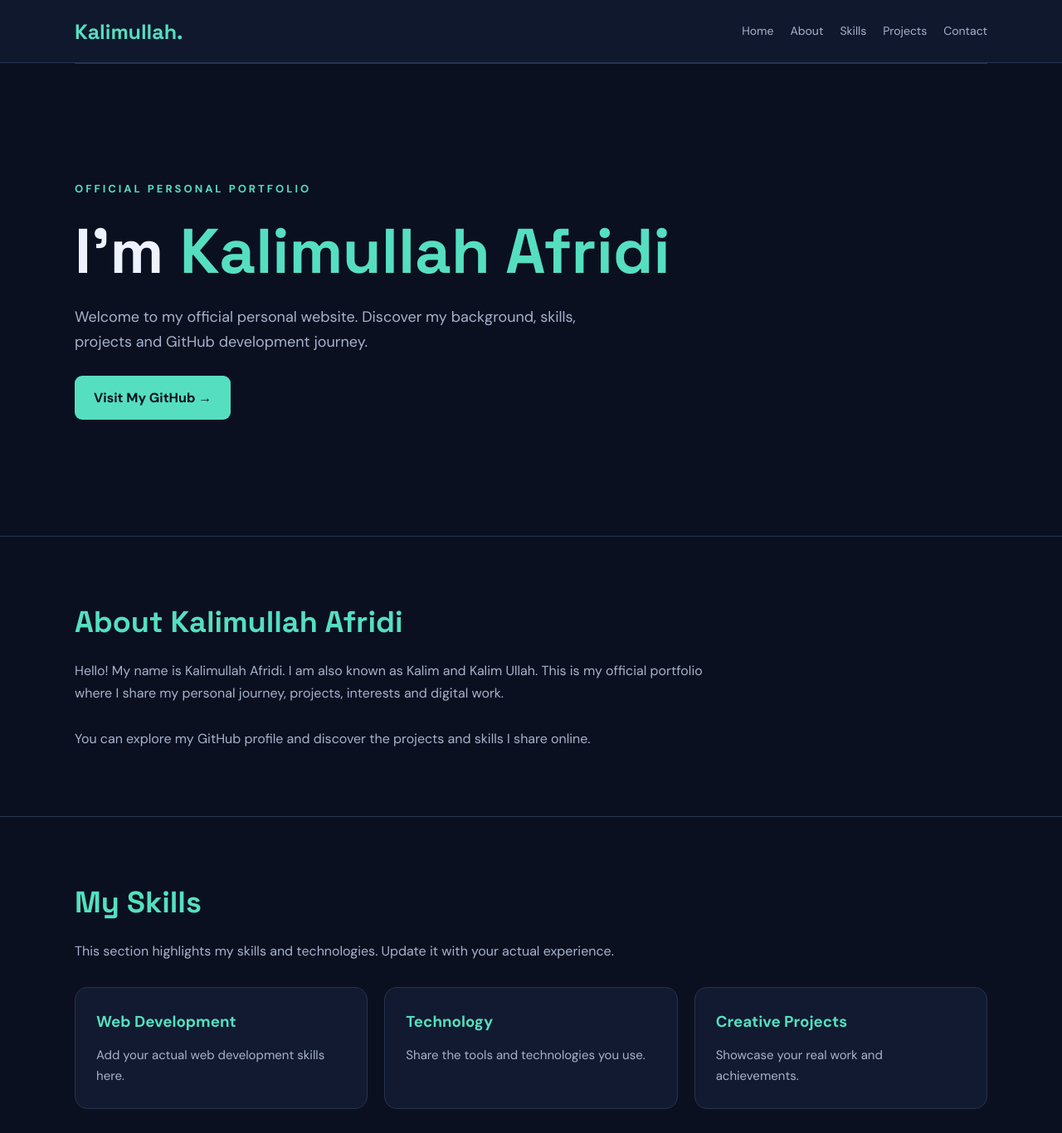
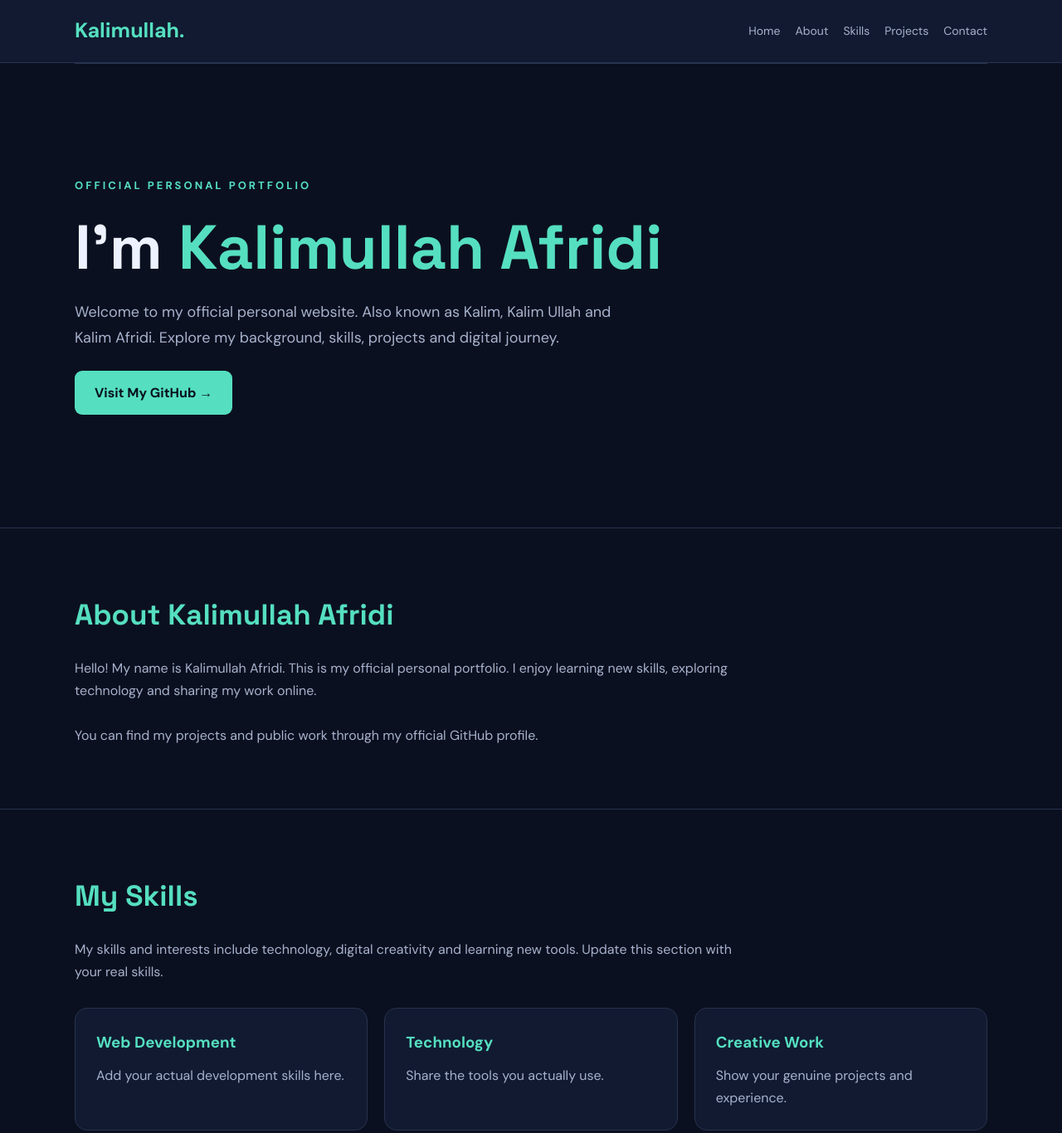
Before and after one commit to kafridi1/kalimullah, a plain HTML site: page index.html in a window 1280 px wide. Shown: the top 1366 px of the page at 83% size. Drawn offline with Linux system fonts and the light colour scheme.

Commit message:
Update index.html

```diff
--- a/index.html
+++ b/index.html
@@ -3,31 +3,32 @@
 <html lang="en">
 <head>
     <meta charset="UTF-8">
-   <meta name="google-site-verification" content="RjecXtKaaRfjfrV7dbvdybVVBD-SKlffAkEPB40-i24" />
     <meta name="viewport" content="width=device-width, initial-scale=1">
 
-    <!-- SEO TITLE -->
-    <title>Kalimullah Afridi | Official Website & Portfolio</title>
+    <!-- WEBSITE TITLE -->
+    <title>Kalimullah Afridi | Official Portfolio & GitHub</title>
 
-    <!-- SEO DESCRIPTION -->
-    <meta name="description" content="Welcome to the official website of Kalimullah Afridi, also known as Kalim and Kalim Ullah. Explore his personal portfolio, GitHub profile, projects and skills.">
+    <!-- GOOGLE VERIFICATION -->
+    <meta name="google-site-verification" content="RjecXtKaaRfjfrV7dbvdybVVBD-SKlffAkEPB40-i24" />
+
+    <!-- SEO META TAGS -->
+    <meta name="description" content="Welcome to the official portfolio of Kalimullah Afridi, also known as Kalim and Kalim Ullah. Discover his projects, skills and GitHub profile.">
 
     <meta name="author" content="Kalimullah Afridi">
     <meta name="robots" content="index, follow">
     <meta name="theme-color" content="#0b1020">
 
-    <!-- CANONICAL URL -->
+    <!-- CANONICAL -->
     <link rel="canonical" href="https://kafridi1.github.io/kalimullah/">
 
     <!-- OPEN GRAPH -->
     <meta property="og:type" content="website">
     <meta property="og:title" content="Kalimullah Afridi | Official Portfolio">
-    <meta property="og:description" content="Explore the official portfolio and GitHub projects of Kalimullah Afridi.">
+    <meta property="og:description" content="Explore the official portfolio, projects and GitHub profile of Kalimullah Afridi.">
     <meta property="og:url" content="https://kafridi1.github.io/kalimullah/">
-    <meta property="og:image" content="https://kafridi1.github.io/kalimullah/og-image.jpg">
 
     <!-- TWITTER -->
-    <meta name="twitter:card" content="summary_large_image">
+    <meta name="twitter:card" content="summary">
     <meta name="twitter:title" content="Kalimullah Afridi">
     <meta name="twitter:description" content="Official personal portfolio and GitHub projects.">
 
@@ -45,25 +46,14 @@
       "url": "https://kafridi1.github.io/kalimullah/",
       "sameAs": [
         "https://github.com/kafridi1"
-      ],
-      "mainEntityOfPage": "https://kafridi1.github.io/kalimullah/"
+      ]
     }
     </script>
 
     <link rel="preconnect" href="https://fonts.googleapis.com">
-    <link rel="preconnect" href="https://fonts.gstatic.com" crossorigin>
     <link href="https://fonts.googleapis.com/css2?family=DM+Sans:wght@400;500;600;700&family=Space+Grotesk:wght@500;600;700&display=swap" rel="stylesheet">
 
     <style>
-    :root {
-        --bg: #0b1020;
-        --panel: #111a30;
-        --text: #eef2ff;
-        --muted: #a7b2cc;
-        --accent: #55dfc0;
-        --line: #27334e;
-    }
-
     * {
         margin: 0;
         padding: 0;
@@ -72,15 +62,15 @@
     }
 
     body {
-        background: var(--bg);
-        color: var(--text);
+        background: #0b1020;
+        color: #eef2ff;
         font-family: 'DM Sans', sans-serif;
         line-height: 1.7;
     }
 
     a {
+        text-decoration: none;
         color: inherit;
-        text-decoration: none;
     }
 
     .container {
@@ -90,8 +80,8 @@
     }
 
     header {
-        background: rgba(17,26,48,.95);
-        border-bottom: 1px solid var(--line);
+        background: #111a30;
+        border-bottom: 1px solid #27334e;
         position: sticky;
         top: 0;
         z-index: 100;
@@ -106,86 +96,89 @@
     }
 
     .logo {
-        font: 700 25px 'Space Grotesk', sans-serif;
-        color: var(--accent);
+        font-size: 25px;
+        font-weight: bold;
+        color: #55dfc0;
     }
 
     .navlinks {
         display: flex;
         flex-wrap: wrap;
-        gap: 20px;
+        gap: 18px;
     }
 
     .navlinks a {
+        color: #a7b2cc;
         font-size: 14px;
-        color: var(--muted);
     }
 
     .navlinks a:hover {
-        color: var(--accent);
+        color: #55dfc0;
     }
 
     .hero {
-        min-height: 570px;
+        min-height: 560px;
         display: flex;
         flex-direction: column;
         justify-content: center;
         align-items: flex-start;
-        padding: 80px 0;
+        padding: 75px 0;
     }
 
-    .eyebrow {
-        color: var(--accent);
-        font-weight: 700;
-        text-transform: uppercase;
+    .tagline {
+        color: #55dfc0;
+        font-size: 13px;
+        font-weight: bold;
         letter-spacing: 3px;
-        font-size: 13px;
     }
 
     h1 {
-        font: 700 clamp(42px, 8vw, 76px)/1.15 'Space Grotesk', sans-serif;
+        font-family: 'Space Grotesk', sans-serif;
+        font-size: clamp(40px, 8vw, 75px);
+        line-height: 1.15;
         margin: 20px 0;
     }
 
     h1 span {
-        color: var(--accent);
+        color: #55dfc0;
     }
 
     .hero p {
+        color: #a7b2cc;
         max-width: 650px;
-        color: var(--muted);
         font-size: 18px;
     }
 
     .btn {
         display: inline-block;
-        background: var(--accent);
+        background: #55dfc0;
         color: #08101e;
-        padding: 13px 23px;
+        padding: 13px 24px;
+        margin-top: 25px;
         border-radius: 9px;
-        font-weight: 700;
-        margin-top: 25px;
+        font-weight: bold;
         transition: .2s;
     }
 
     .btn:hover {
+        background: #8b9cff;
         transform: translateY(-3px);
-        background: #8b9cff;
     }
 
     section {
-        padding: 80px 0;
-        border-top: 1px solid var(--line);
+        padding: 75px 0;
+        border-top: 1px solid #27334e;
     }
 
     h2 {
-        font: 700 36px 'Space Grotesk', sans-serif;
-        color: var(--accent);
-        margin-bottom: 22px;
+        font-family: 'Space Grotesk', sans-serif;
+        font-size: 35px;
+        color: #55dfc0;
+        margin-bottom: 20px;
     }
 
     section p {
-        color: var(--muted);
+        color: #a7b2cc;
         max-width: 800px;
     }
 
@@ -197,8 +190,8 @@
     }
 
     .card {
-        background: var(--panel);
-        border: 1px solid var(--line);
+        background: #111a30;
+        border: 1px solid #27334e;
         padding: 25px;
         border-radius: 15px;
         transition: .25s;
@@ -206,16 +199,12 @@
 
     .card:hover {
         transform: translateY(-5px);
-        border-color: var(--accent);
+        border-color: #55dfc0;
     }
 
     .card h3 {
-        color: var(--accent);
-        margin-bottom: 12px;
-    }
-
-    .card p {
-        font-size: 15px;
+        color: #55dfc0;
+        margin-bottom: 10px;
     }
 
     .contact {
@@ -227,33 +216,33 @@
     }
 
     footer {
-        background: var(--panel);
+        background: #111a30;
+        padding: 25px;
         text-align: center;
-        padding: 25px;
-        color: var(--muted);
+        color: #a7b2cc;
     }
 
     @media(max-width:650px) {
         nav {
             flex-direction: column;
-            padding: 17px 0;
+            padding: 18px 0;
         }
 
         .navlinks {
             justify-content: center;
-            gap: 13px;
+            gap: 12px;
         }
 
         .hero {
-            min-height: 470px;
+            min-height: 450px;
         }
 
         section {
-            padding: 60px 0;
+            padding: 55px 0;
         }
 
         h2 {
-            font-size: 30px;
+            font-size: 29px;
         }
     }
     </style>
@@ -264,7 +253,7 @@
 <header>
     <div class="container">
         <nav>
-            <a class="logo" href="#home">Kalimullah.</a>
+            <a href="#home" class="logo">Kalimullah.</a>
 
             <div class="navlinks">
                 <a href="#home">Home</a>
@@ -279,119 +268,117 @@
 
 <main>
 
-    <!-- HOME -->
     <section class="hero container" id="home">
-        <div class="eyebrow">Official Personal Portfolio</div>
+        <div class="tagline">OFFICIAL PERSONAL PORTFOLIO</div>
 
         <h1>I'm <span>Kalimullah Afridi</span></h1>
 
         <p>
             Welcome to my official personal website.
-            Discover my background, skills, projects
-            and GitHub development journey.
+            Also known as Kalim, Kalim Ullah and Kalim Afridi.
+            Explore my background, skills, projects and
+            digital journey.
         </p>
 
-        <a class="btn" href="https://github.com/kafridi1"
+        <a class="btn"
+           href="https://github.com/kafridi1"
            target="_blank" rel="noopener noreferrer">
-            Visit My GitHub →
+           Visit My GitHub →
         </a>
     </section>
 
-    <!-- ABOUT -->
     <section id="about">
         <div class="container">
             <h2>About Kalimullah Afridi</h2>
 
             <p>
                 Hello! My name is Kalimullah Afridi.
-                I am also known as Kalim and Kalim Ullah.
-                This is my official portfolio where I share
-                my personal journey, projects, interests
-                and digital work.
+                This is my official personal portfolio.
+                I enjoy learning new skills, exploring technology
+                and sharing my work online.
             </p>
 
             <br>
 
             <p>
-                You can explore my GitHub profile and
-                discover the projects and skills I share online.
+                You can find my projects and public work
+                through my official GitHub profile.
             </p>
         </div>
     </section>
 
-    <!-- SKILLS -->
     <section id="skills">
         <div class="container">
             <h2>My Skills</h2>
 
             <p>
-                This section highlights my skills and
-                technologies. Update it with your actual experience.
+                My skills and interests include technology,
+                digital creativity and learning new tools.
+                Update this section with your real skills.
             </p>
 
             <div class="cards">
                 <div class="card">
                     <h3>Web Development</h3>
-                    <p>Add your actual web development skills here.</p>
+                    <p>Add your actual development skills here.</p>
                 </div>
 
                 <div class="card">
                     <h3>Technology</h3>
-                    <p>Share the tools and technologies you use.</p>
+                    <p>Share the tools you actually use.</p>
                 </div>
 
                 <div class="card">
-                    <h3>Creative Projects</h3>
-                    <p>Showcase your real work and achievements.</p>
+                    <h3>Creative Work</h3>
+                    <p>Show your genuine projects and experience.</p>
                 </div>
             </div>
         </div>
     </section>
 
-    <!-- PROJECTS -->
     <section id="projects">
         <div class="container">
             <h2>My GitHub Projects</h2>
 
             <p>
-                Explore my public GitHub profile and discover
-                my projects, experiments and development work.
+                Visit my official GitHub profile to explore
+                my repositories, projects and development work.
             </p>
 
             <div class="cards">
                 <div class="card">
-                    <h3>GitHub Profile</h3>
-                    <p>Visit my official GitHub profile.</p>
+                    <h3>Official GitHub</h3>
+                    <p>Explore my public repositories.</p>
+
                     <a class="btn"
                        href="https://github.com/kafridi1"
                        target="_blank" rel="noopener noreferrer">
-                       View Profile →
+                       View GitHub →
                     </a>
                 </div>
 
                 <div class="card">
                     <h3>Personal Portfolio</h3>
-                    <p>Explore my official portfolio website.</p>
-                    <a class="btn" href="#home">Explore Website →</a>
+                    <p>My official personal website.</p>
+                    <a class="btn" href="#home">Explore Portfolio →</a>
                 </div>
             </div>
         </div>
     </section>
 
-    <!-- CONTACT -->
     <section id="contact" class="contact">
         <div class="container">
             <h2>Connect With Me</h2>
 
             <p>
-                Want to explore my work or connect with me?
-                Visit my official GitHub profile.
+                Explore my work and connect with me
+                through my official GitHub profile.
             </p>
 
             <a class="btn"
                href="https://github.com/kafridi1"
                target="_blank" rel="noopener noreferrer">
-               Connect on GitHub →
+               Visit My GitHub →
             </a>
         </div>
     </section>
```
